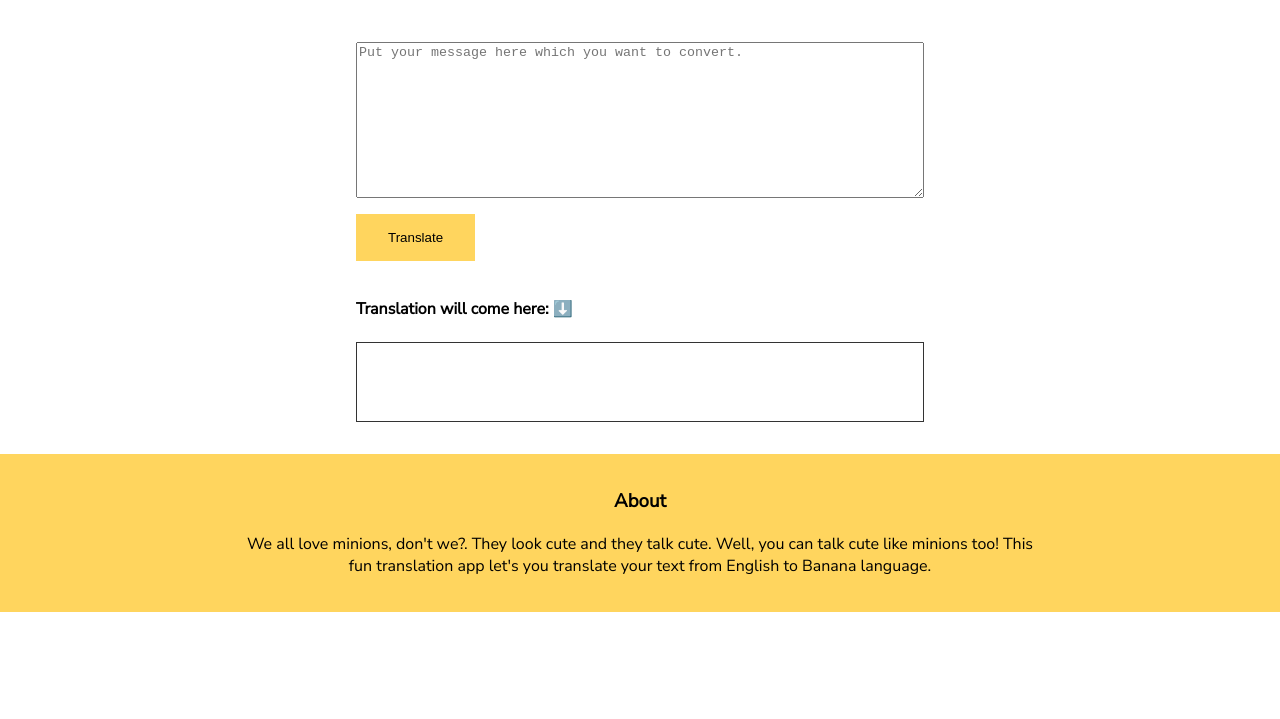
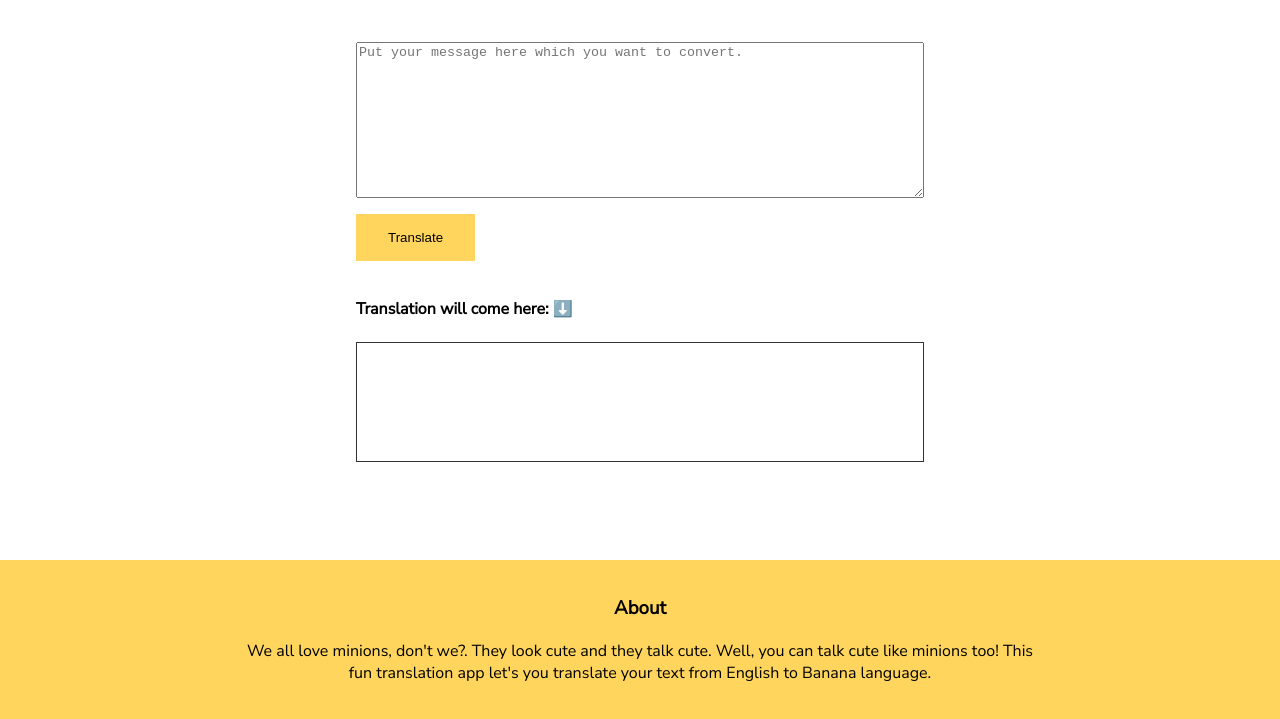
Before and after one commit to shaik-saad/banana-talk, a plain HTML site: page index.html in a window 1280 px wide. Shown: the part 81-800 px from the top of the page. Drawn offline with Linux system fonts and the light colour scheme.

Commit message:
style: fixed spacing

```diff
--- a/style.css
+++ b/style.css
@@ -44,7 +44,7 @@ main{
 #translation-output{
     border: 1px solid #333333;
     width: 100%;
-    min-height: 10vh;
+    min-height: 15vh;
     max-height: 15vh;
     overflow: scroll;
 }
@@ -55,6 +55,8 @@ footer{
     background-color: var(--primary-color);
     margin-top: 1rem;
     padding: 1rem 0 2.2rem 0;
+    position: fixed;
+    bottom: 0;
 }
 
 footer p{
```
